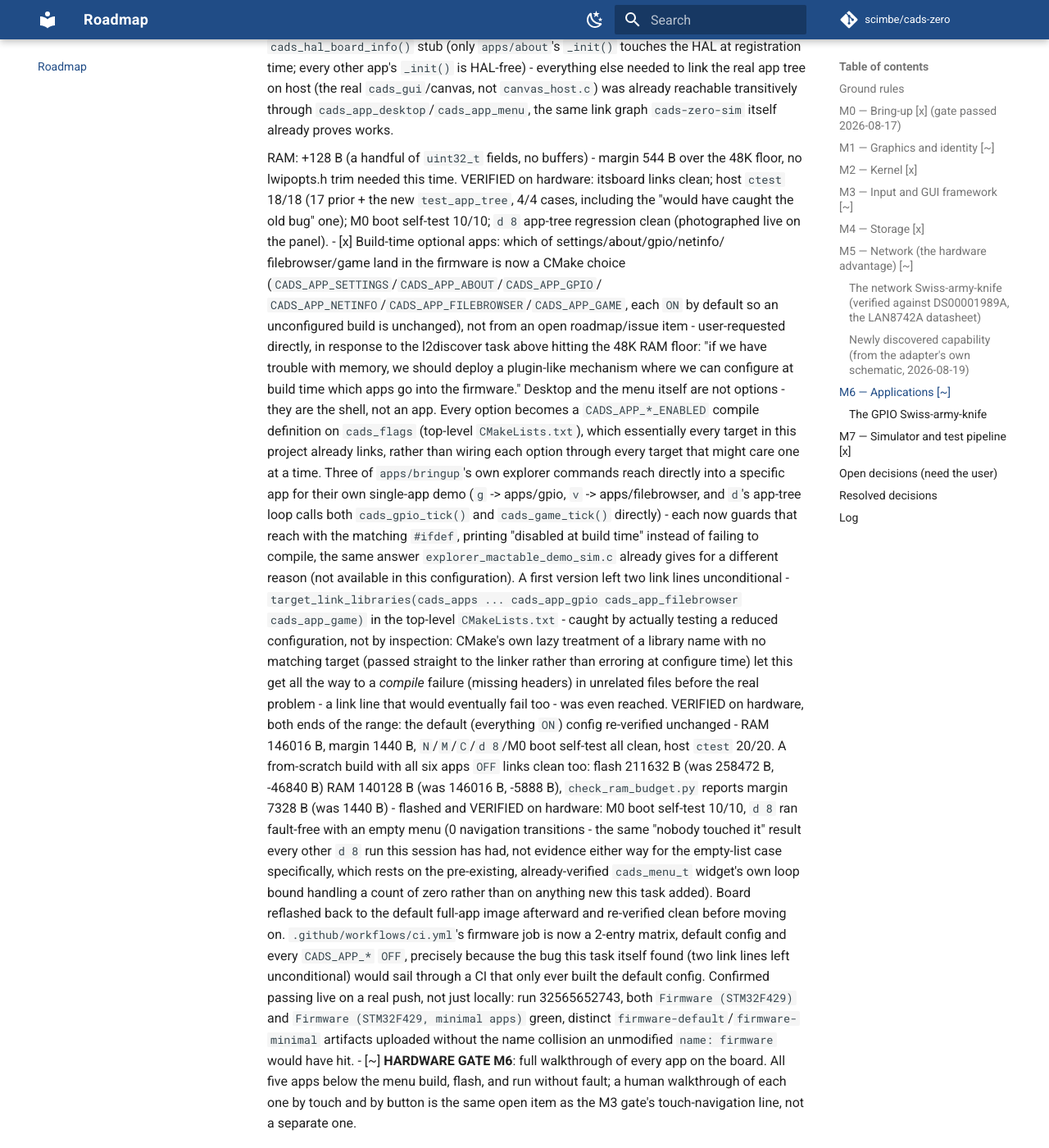
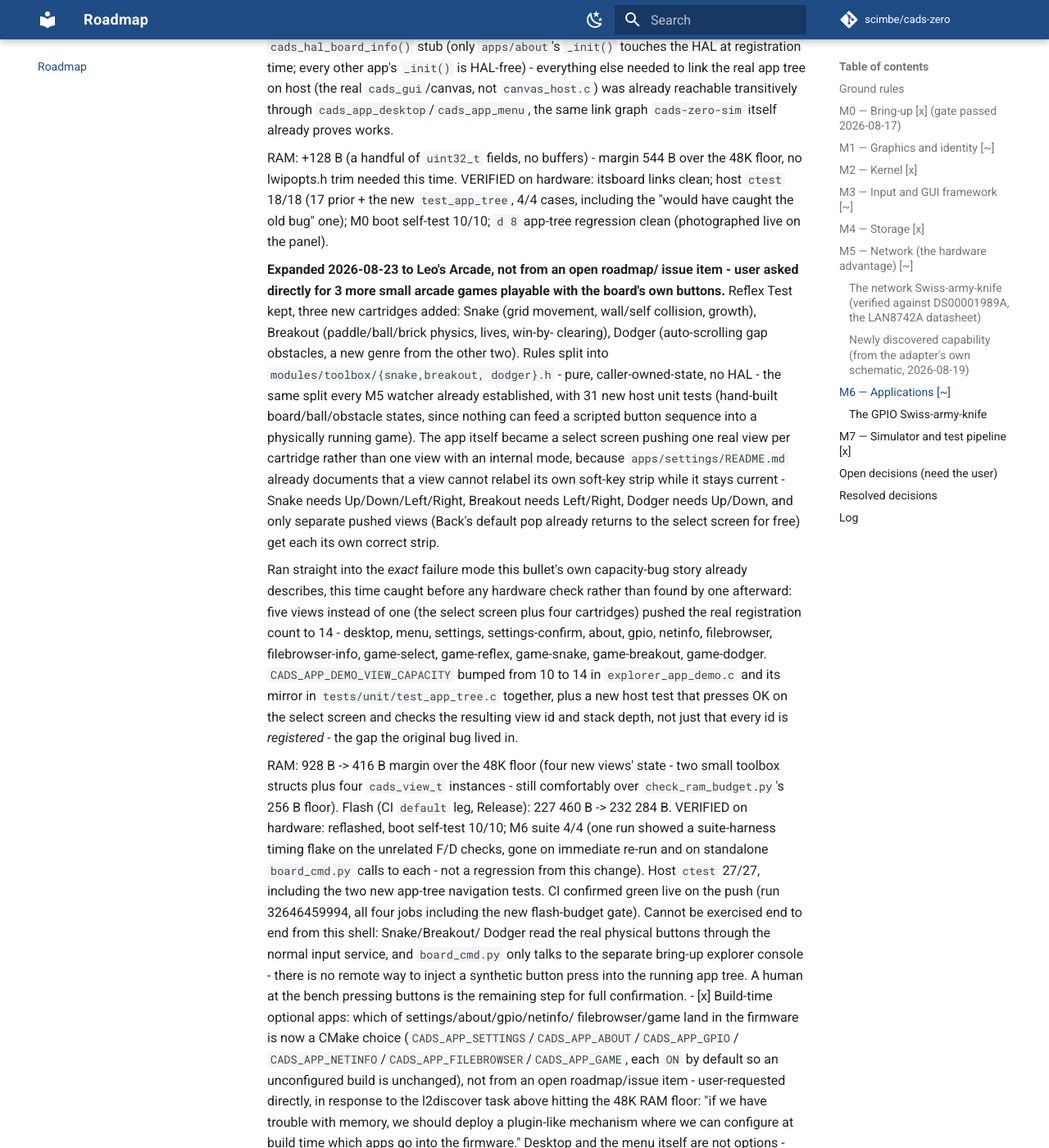
Before and after one commit to scimbe/cads-zero-firmware, an MkDocs documentation site: the page built from docs/ROADMAP.md, in a window 1280 px wide and 1400 px high, scrolled down 26785 px. Shown: the whole window at 82% size. Built offline with MkDocs 1.6.1 and Material for MkDocs 9.7.7, drawn with Linux system fonts in a browser that asks for light colours; comment, search, counter and statistics services are not loaded.

Commit message:
docs: log Leo's Arcade in ROADMAP.md, refresh measurements.md with real CI numbers
Documents the 3-new-game expansion as user-requested (not from an open
roadmap item), including the view-capacity bug repeat and its fix, with
the actual CI-verified (Release build) RAM/flash numbers rather than the
local Debug-build ones - 928 B -> 416 B RAM margin, 227 460 B -> 232 284 B
flash, both confirmed from CI run 32646459994's own log.

```diff
--- a/docs/ROADMAP.md
+++ b/docs/ROADMAP.md
@@ -1367,6 +1367,58 @@ does not yet use" for the full table and sourcing.
       prior + the new `test_app_tree`, 4/4 cases, including the "would
       have caught the old bug" one); M0 boot self-test 10/10; `d 8`
       app-tree regression clean (photographed live on the panel).
+
+      **Expanded 2026-08-23 to Leo's Arcade, not from an open roadmap/
+      issue item - user asked directly for 3 more small arcade games
+      playable with the board's own buttons.** Reflex Test kept, three
+      new cartridges added: Snake (grid movement, wall/self collision,
+      growth), Breakout (paddle/ball/brick physics, lives, win-by-
+      clearing), Dodger (auto-scrolling gap obstacles, a new genre from
+      the other two). Rules split into `modules/toolbox/{snake,breakout,
+      dodger}.h` - pure, caller-owned-state, no HAL - the same split
+      every M5 watcher already established, with 31 new host unit tests
+      (hand-built board/ball/obstacle states, since nothing can feed a
+      scripted button sequence into a physically running game). The app
+      itself became a select screen pushing one real view per cartridge
+      rather than one view with an internal mode, because
+      `apps/settings/README.md` already documents that a view cannot
+      relabel its own soft-key strip while it stays current - Snake
+      needs Up/Down/Left/Right, Breakout needs Left/Right, Dodger needs
+      Up/Down, and only separate pushed views (Back's default pop
+      already returns to the select screen for free) get each its own
+      correct strip.
+
+      Ran straight into the *exact* failure mode this bullet's own
+      capacity-bug story already describes, this time caught before any
+      hardware check rather than found by one afterward: five views
+      instead of one (the select screen plus four cartridges) pushed
+      the real registration count to 14 - desktop, menu, settings,
+      settings-confirm, about, gpio, netinfo, filebrowser,
+      filebrowser-info, game-select, game-reflex, game-snake,
+      game-breakout, game-dodger. `CADS_APP_DEMO_VIEW_CAPACITY` bumped
+      from 10 to 14 in `explorer_app_demo.c` and its mirror in
+      `tests/unit/test_app_tree.c` together, plus a new host test that
+      presses OK on the select screen and checks the resulting view id
+      and stack depth, not just that every id is *registered* - the gap
+      the original bug lived in.
+
+      RAM: 928 B -> 416 B margin over the 48K floor (four new views'
+      state - two small toolbox structs plus four `cads_view_t`
+      instances - still comfortably over `check_ram_budget.py`'s 256 B
+      floor). Flash (CI `default` leg, Release): 227 460 B -> 232 284 B.
+      VERIFIED on hardware: reflashed, boot self-test 10/10; M6 suite
+      4/4 (one run showed a suite-harness timing flake on the unrelated
+      F/D checks, gone on immediate re-run and on standalone
+      `board_cmd.py` calls to each - not a regression from this change).
+      Host `ctest` 27/27, including the two new app-tree navigation
+      tests. CI confirmed green live on the push (run 32646459994, all
+      four jobs including the new flash-budget gate).
+      Cannot be exercised end to end from this shell: Snake/Breakout/
+      Dodger read the real physical buttons through the normal input
+      service, and `board_cmd.py` only talks to the separate bring-up
+      explorer console - there is no remote way to inject a synthetic
+      button press into the running app tree. A human at the bench
+      pressing buttons is the remaining step for full confirmation.
 - [x] Build-time optional apps: which of settings/about/gpio/netinfo/
       filebrowser/game land in the firmware is now a CMake choice
       (`CADS_APP_SETTINGS`/`CADS_APP_ABOUT`/`CADS_APP_GPIO`/
```
Also changed, not shown: docs/reference/measurements.md (+10 -9 lines).
